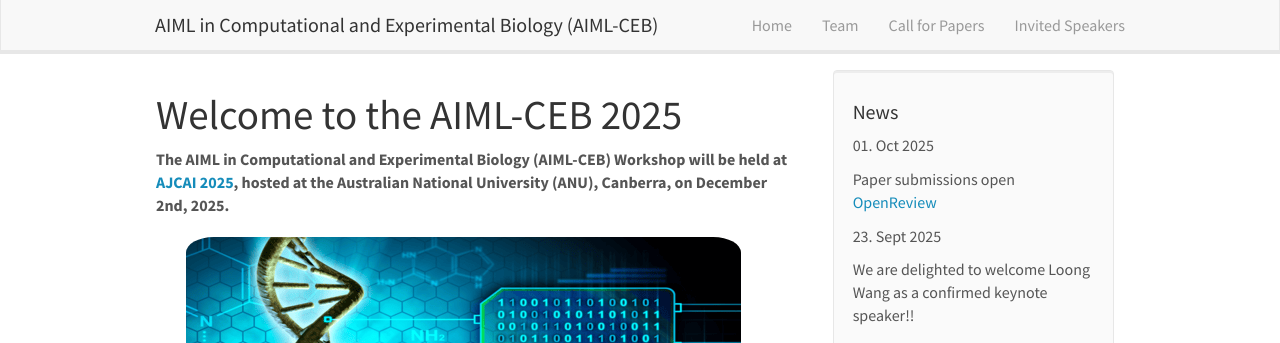
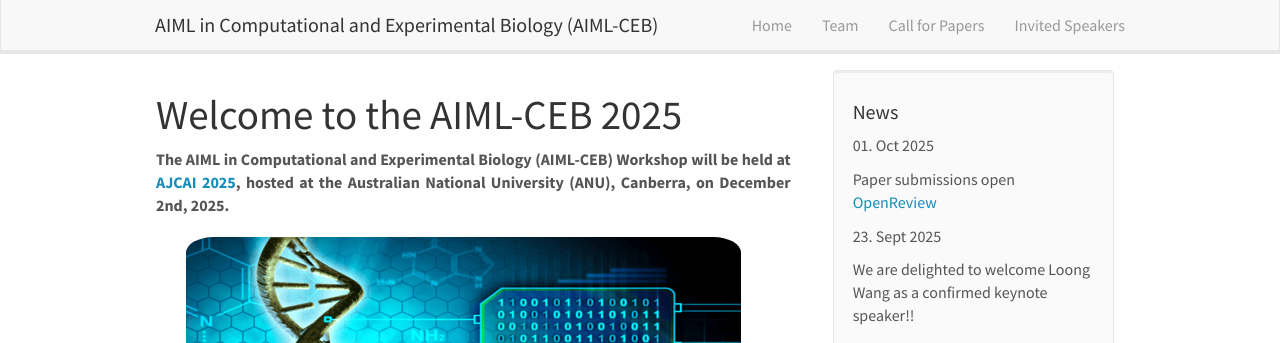
Before and after one commit to aiml-ceb/aiml-ceb.github.io, a Jekyll site: the page built from _pages/home.md, in a window 1280 px wide. Shown: the top 343 px of the page. Built offline with Jekyll 4.4.1, drawn with Linux system fonts in a browser that asks for light colours; nearby versions of some CDN libraries.

Commit message:
init_commit_v5

```diff
--- a/_pages/home.md
+++ b/_pages/home.md
@@ -6,7 +6,7 @@
 permalink: /
 ---
 
-**The AIML in Computational and Experimental Biology (AIML-CEB) Workshop will be held at [AJCAI 2025](https://ajcai2025.org/), hosted at the Australian National University (ANU), Canberra, on December 2nd, 2025.**
+<div style="text-align: justify">**The AIML in Computational and Experimental Biology (AIML-CEB) Workshop will be held at [AJCAI 2025](https://ajcai2025.org/), hosted at the Australian National University (ANU), Canberra, on December 2nd, 2025.**
 
 <div markdown="0" id="carousel" class="carousel slide" data-ride="carousel" data-interval="4000" data-pause="hover" >
     <!-- Menu -->
```
